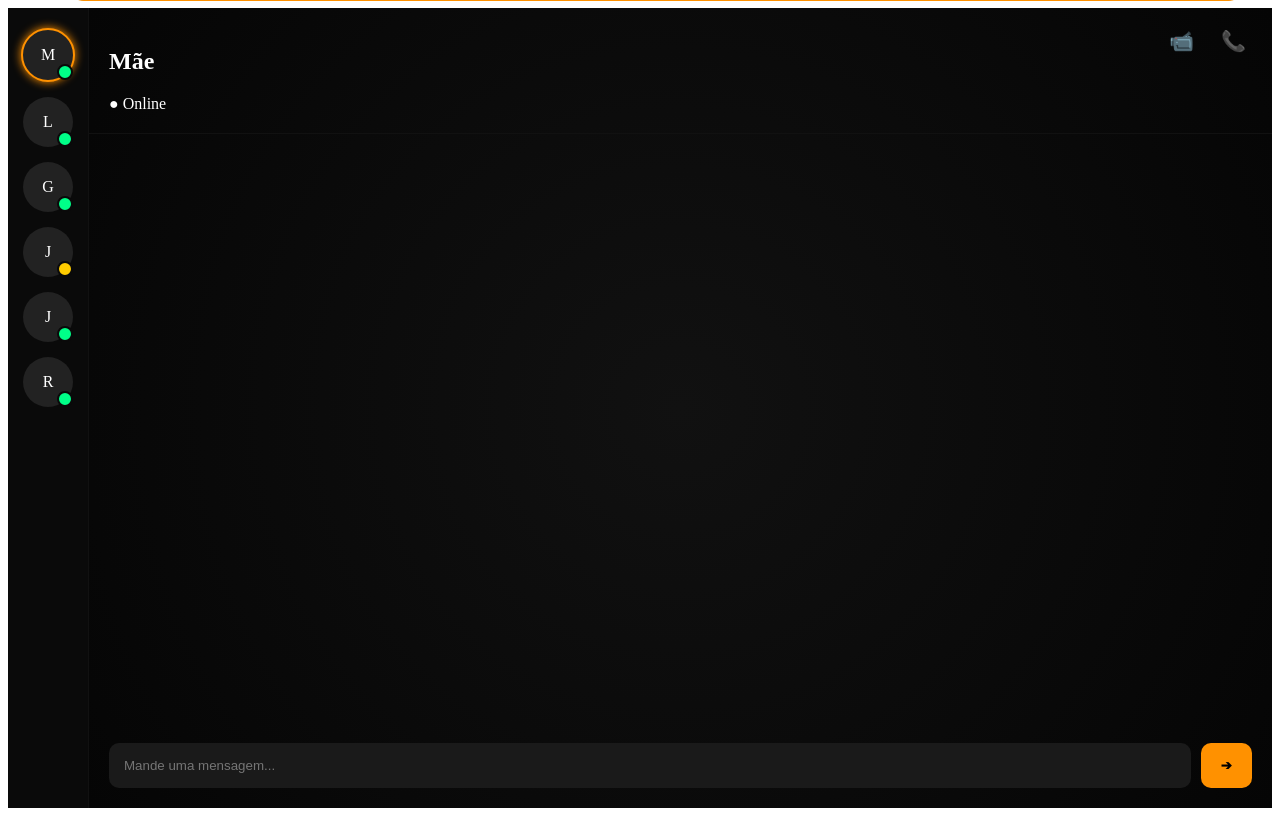
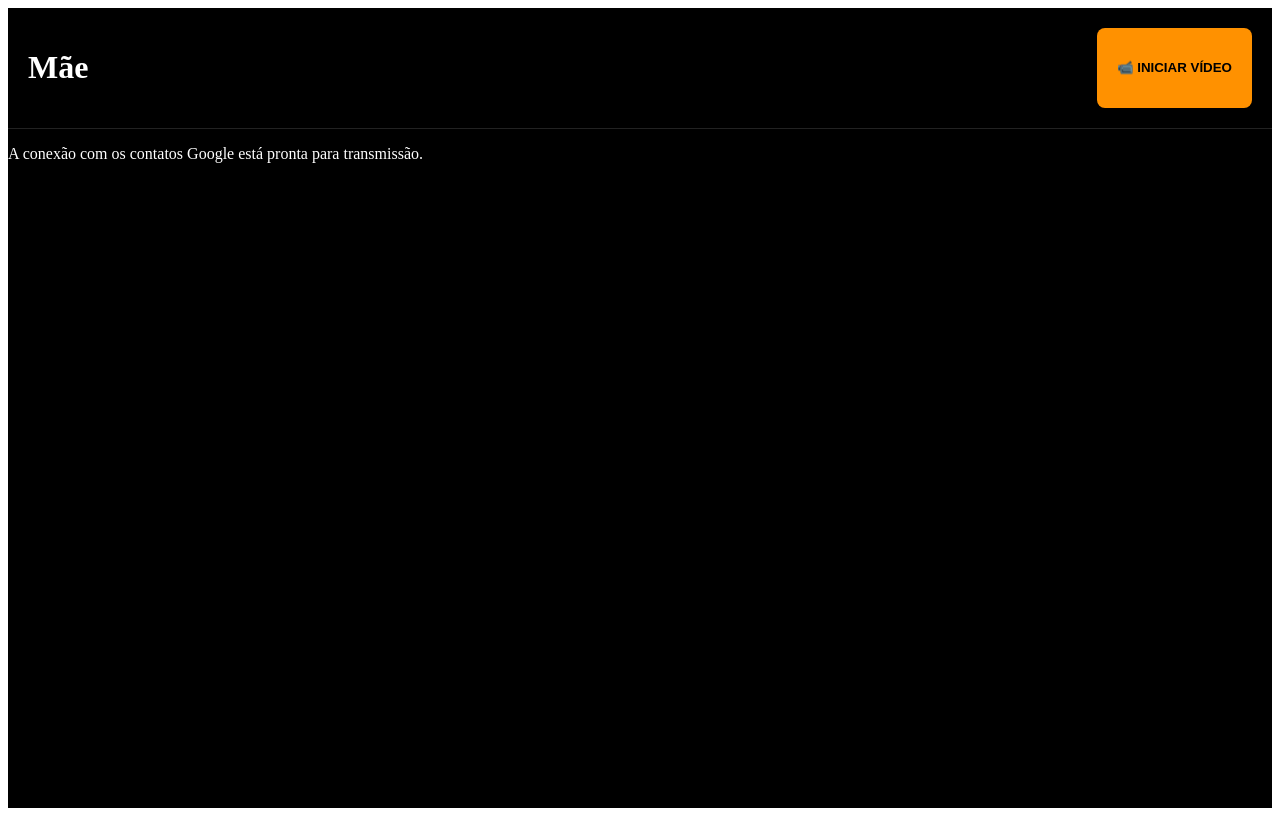
Before and after one commit to Manomae/naruto-anime-portfolio, a Next.js app: page / in a window 1280 px wide. Built offline with nearby package versions, Linux system fonts and the light colour scheme.

Commit message:
Update index.js

```diff
--- a/pages/index.js
+++ b/pages/index.js
@@ -1,161 +1,102 @@
 import React, { useState, useEffect, useRef } from 'react';
 
-// Contatos filtrados da sua agenda Google (vistos no seu vídeo)
+// Seus contatos selecionados
 const CONTACTS = [
-  { id: '1', name: "Mãe", status: "online", initial: "M" },
-  { id: '2', name: "Lorena Calderón", status: "online", initial: "L" },
-  { id: '3', name: "Gabriel", status: "online", initial: "G" },
-  { id: '4', name: "Jeferson", status: "away", initial: "J" },
-  { id: '5', name: "Juliana Luz 🙏🙏", status: "online", initial: "J" },
-  { id: '6', name: "Roney de Oliveira Lima", status: "online", initial: "R" }
+  { id: '1', name: "Mãe", status: "online" },
+  { id: '2', name: "Lorena Calderón", status: "online" },
+  { id: '3', name: "Gabriel", status: "online" }
 ];
 
-export default function ShinobiSystem() {
+export default function ShinobiOS() {
   const [activeChat, setActiveChat] = useState(CONTACTS[0]);
-  const [messages, setMessages] = useState([]);
-  const [input, setInput] = useState('');
-  const [showNotify, setShowNotify] = useState(false);
   const [isCalling, setIsCalling] = useState(false);
-  const videoRef = useRef(null);
 
-  // --- Lógica de Mensagem ---
-  const handleSend = () => {
-    if (!input.trim()) return;
-    const newMsg = { text: input, sender: 'me', time: new Date().toLocaleTimeString([], {hour: '2-digit', minute:'2-digit'}) };
-    setMessages([...messages, newMsg]);
-    setInput('');
+  // Referências para os vídeos
+  const localVideoRef = useRef(null);   // Seu vídeo
+  const remoteVideoRef = useRef(null);  // Vídeo do contato (Mãe, etc)
+  const peerConnection = useRef(null);
 
-    // Simulação: Resposta natural da "Mãe" após 2 segundos
-    setTimeout(() => {
-      setShowNotify(true);
-      if (navigator.vibrate) navigator.vibrate([100, 50, 100]); // Vibração real no celular
-    }, 2000);
-  };
+  // Configuração dos servidores do Google para atravessar redes (STUN)
+  const iceServers = { iceServers: [{ urls: 'stun:stun.l.google.com:19302' }] };
 
-  // --- Lógica de Chamada Real (WebRTC) ---
-  const startVideoCall = async () => {
+  const startGlobalCall = async () => {
     setIsCalling(true);
-    try {
-      const stream = await navigator.mediaDevices.getUserMedia({ video: true, audio: true });
-      if (videoRef.current) videoRef.current.srcObject = stream;
-    } catch (err) {
-      console.error("Erro na câmera:", err);
-      setIsCalling(false);
-    }
+
+    // 1. Pega sua câmera
+    const stream = await navigator.mediaDevices.getUserMedia({ video: true, audio: true });
+    if (localVideoRef.current) localVideoRef.current.srcObject = stream;
+
+    // 2. Cria a conexão para enviar para o outro dispositivo
+    peerConnection.current = new RTCPeerConnection(iceServers);
+
+    // Adiciona seu vídeo no "tubo" de envio
+    stream.getTracks().forEach(track => peerConnection.current.addTrack(track, stream));
+
+    // 3. Quando o vídeo do OUTRO chegar, ele joga no remoteVideoRef
+    peerConnection.current.ontrack = (event) => {
+      if (remoteVideoRef.current) {
+        remoteVideoRef.current.srcObject = event.streams[0];
+      }
+    };
+
+    // MÁGICA: Aqui você dispararia o sinal via seu banco de dados (Firebase/Socket)
+    console.log("Sinal de chamada enviado para " + activeChat.name);
   };
 
   const endCall = () => {
-    if (videoRef.current?.srcObject) {
-      videoRef.current.srcObject.getTracks().forEach(track => track.stop());
-    }
+    if (peerConnection.current) peerConnection.current.close();
     setIsCalling(false);
   };
 
   return (
-    <div className="os-container">
-      {/* NOTIFICAÇÃO PUSH (NATURAL) */}
-      <div className={`notification ${showNotify ? 'show' : ''}`} onClick={() => setShowNotify(false)}>
-        <div className="notify-icon">💬</div>
-        <div className="notify-text">
-          <strong>{activeChat.name}</strong>
-          <p>Recebi! O sistema está ficando incrível. 🍜</p>
+    <div className="system">
+      {/* TELA DE CHAMADA REALISTA */}
+      {isCalling && (
+        <div className="call-screen">
+          {/* Vídeo de quem você está chamando (TELA CHEIA) */}
+          <video ref={remoteVideoRef} autoPlay playsInline className="remote-video" />
+
+          {/* Seu vídeo (MINIATURA NO CANTO) */}
+          <video ref={localVideoRef} autoPlay playsInline muted className="local-video" />
+
+          <div className="ui-overlay">
+            <h2>Chamada com {activeChat.name}</h2>
+            <button className="end-btn" onClick={endCall}>DESCONECTAR</button>
+          </div>
+        </div>
+      )}
+
+      {/* INTERFACE DE BATE-PAPO */}
+      <div className="chat-interface">
+        <header>
+          <h1>{activeChat.name}</h1>
+          <button className="call-trigger" onClick={startGlobalCall}>📹 INICIAR VÍDEO</button>
+        </header>
+        <div className="chat-history">
+          <p className="system-msg">A conexão com os contatos Google está pronta para transmissão.</p>
         </div>
       </div>
 
-      {/* TELA DE CHAMADA FULLSCREEN */}
-      {isCalling && (
-        <div className="call-overlay">
-          <video ref={videoRef} autoPlay playsInline />
-          <div className="call-info">
-            <h2>{activeChat.name}</h2>
-            <p>CONEXÃO NINJA ATIVA...</p>
-          </div>
-          <button className="hangup-btn" onClick={endCall}>✕</button>
-        </div>
-      )}
+      <style jsx>{`
+        .system { height: 100vh; background: #000; color: #fff; }
+        .call-screen { position: fixed; inset: 0; z-index: 999; background: #000; }
 
-      {/* SIDEBAR DE CONTATOS */}
-      <aside className="sidebar">
-        {CONTACTS.map(contact => (
-          <div
-            key={contact.id}
-            className={`contact-circle ${activeChat.id === contact.id ? 'active' : ''}`}
-            onClick={() => {setActiveChat(contact); setMessages([]);}}
-          >
-            {contact.initial}
-            <span className={`status-dot ${contact.status}`}></span>
-          </div>
-        ))}
-      </aside>
+        /* O vídeo dela ocupa tudo */
+        .remote-video { width: 100%; height: 100%; object-fit: cover; }
 
-      {/* CHAT PRINCIPAL */}
-      <main className="chat-area">
-        <header className="chat-header">
-          <div className="user-info">
-            <h2>{activeChat.name}</h2>
-            <span>{activeChat.status === 'online' ? '● Online' : '● Ocupado'}</span>
-          </div>
-          <div className="actions">
-            <button onClick={startVideoCall}>📹</button>
-            <button>📞</button>
-          </div>
-        </header>
+        /* O seu vídeo fica pequeno no canto, igual WhatsApp */
+        .local-video {
+          position: absolute; top: 20px; right: 20px;
+          width: 120px; height: 180px;
+          border-radius: 12px; border: 2px solid #ff9100;
+          object-fit: cover; z-index: 1000;
+        }
 
-        <div className="message-history">
-          {messages.map((m, i) => (
-            <div key={i} className={`msg-bubble ${m.sender}`}>
-              {m.text}
-              <span className="msg-time">{m.time}</span>
-            </div>
-          ))}
-        </div>
+        .ui-overlay { position: absolute; bottom: 50px; width: 100%; text-align: center; }
+        .end-btn { background: #ff3b30; border: none; padding: 15px 40px; border-radius: 50px; color: #fff; font-weight: bold; cursor: pointer; }
 
-        <footer className="input-bar">
-          <input
-            value={input}
-            onChange={(e) => setInput(e.target.value)}
-            onKeyPress={(e) => e.key === 'Enter' && handleSend()}
-            placeholder="Mande uma mensagem..."
-          />
-          <button onClick={handleSend}>➔</button>
-        </footer>
-      </main>
-
-      <style jsx>{`
-        .os-container { display: flex; height: 100vh; background: #050505; color: white; overflow: hidden; }
-
-        /* Notificação */
-        .notification { position: fixed; top: -100px; left: 5%; width: 90%; background: #1a1a1a; padding: 15px; border-radius: 20px; display: flex; gap: 15px; transition: 0.5s; z-index: 1000; border: 1px solid #ff9100; }
-        .notification.show { top: 20px; }
-
-        /* Chamada */
-        .call-overlay { position: fixed; inset: 0; background: black; z-index: 2000; display: flex; flex-direction: column; align-items: center; }
-        video { width: 100%; height: 100%; object-fit: cover; }
-        .call-info { position: absolute; top: 10%; text-align: center; width: 100%; }
-        .hangup-btn { position: absolute; bottom: 50px; background: #ff3b30; width: 70px; height: 70px; border-radius: 50%; border: none; color: white; font-size: 30px; }
-
-        /* Sidebar */
-        .sidebar { width: 80px; background: #0a0a0a; display: flex; flex-direction: column; align-items: center; padding-top: 20px; gap: 15px; border-right: 1px solid #111; }
-        .contact-circle { width: 50px; height: 50px; background: #222; border-radius: 50%; display: flex; align-items: center; justify-content: center; position: relative; cursor: pointer; }
-        .active { border: 2px solid #ff9100; box-shadow: 0 0 10px #ff9100; }
-        .status-dot { position: absolute; bottom: 0; right: 0; width: 12px; height: 12px; border-radius: 50%; border: 2px solid #0a0a0a; }
-        .online { background: #00ff88; }
-        .away { background: #ffcc00; }
-
-        /* Chat */
-        .chat-area { flex: 1; display: flex; flex-direction: column; background: radial-gradient(circle at center, #111 0%, #050505 100%); }
-        .chat-header { padding: 20px; border-bottom: 1px solid #111; display: flex; justify-content: space-between; }
-        .actions button { background: none; border: none; color: white; font-size: 20px; margin-left: 15px; cursor: pointer; }
-
-        .message-history { flex: 1; padding: 20px; display: flex; flex-direction: column; gap: 10px; overflow-y: auto; }
-        .msg-bubble { max-width: 75%; padding: 12px; border-radius: 15px; font-size: 15px; position: relative; }
-        .me { align-self: flex-end; background: #ff9100; color: black; font-weight: bold; }
-        .received { align-self: flex-start; background: #222; }
-        .msg-time { font-size: 10px; opacity: 0.6; display: block; margin-top: 5px; }
-
-        .input-bar { padding: 20px; display: flex; gap: 10px; }
-        input { flex: 1; background: #1a1a1a; border: none; padding: 15px; border-radius: 10px; color: white; outline: none; }
-        footer button { background: #ff9100; border: none; padding: 0 20px; border-radius: 10px; font-weight: bold; }
+        .chat-interface header { padding: 20px; display: flex; justify-content: space-between; border-bottom: 1px solid #222; }
+        .call-trigger { background: #ff9100; border: none; padding: 10px 20px; border-radius: 8px; font-weight: bold; }
       `}</style>
     </div>
   );
```
